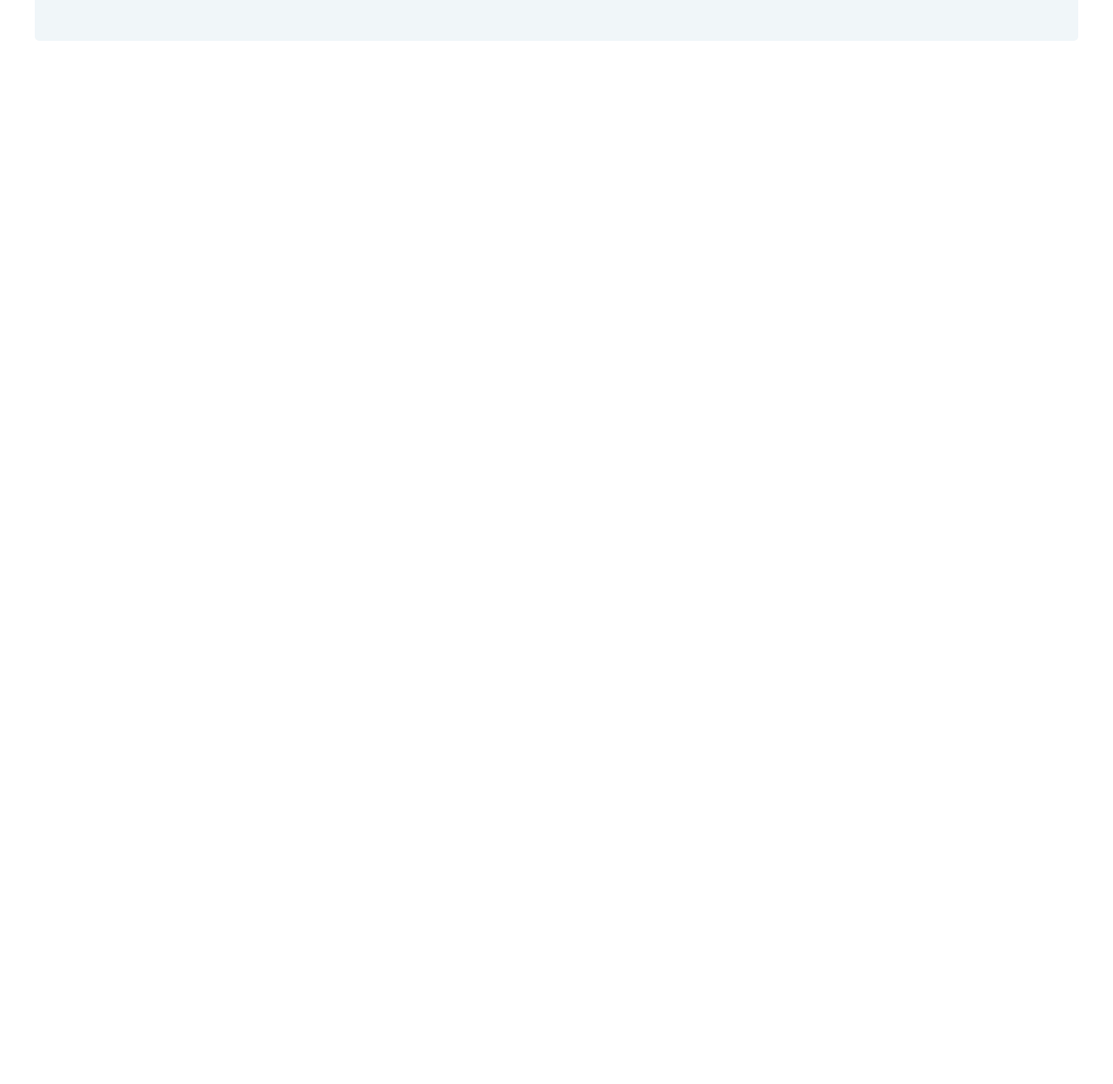
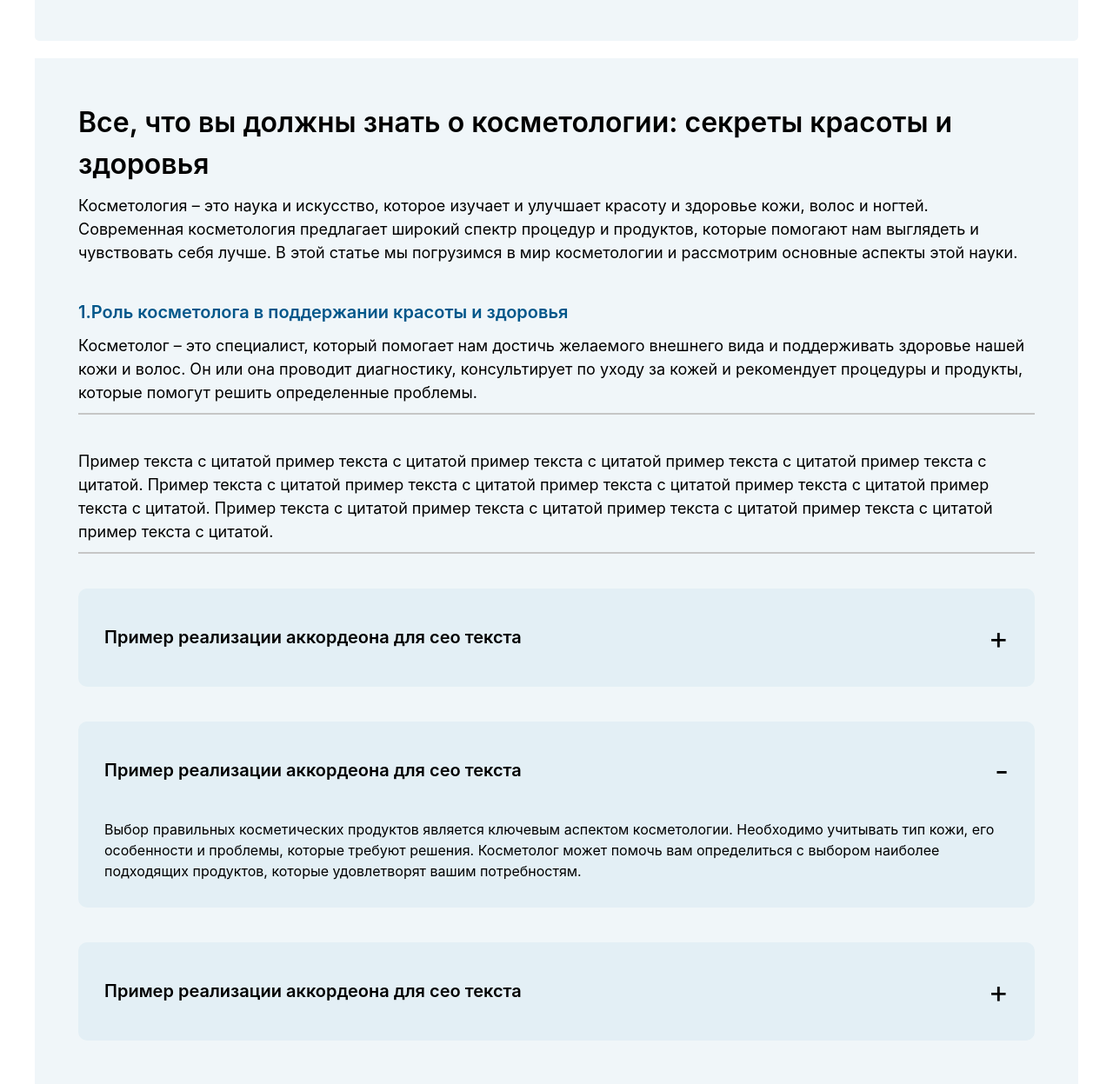
Before and after one commit to rxmnw/EXAM-WEEK-4, a website: page src/page4.html in a window 1280 px wide. Shown: the part 1107-2354 px from the top of the page at 87% size. Before the commit the page ends 1174 px from the top, so only its background shows below. Drawn offline with nearby package versions, Linux system fonts and the light colour scheme; files that its build step writes are made by us from their sources.

Commit message:
Add section 3

```diff
--- a/src/page4.html
+++ b/src/page4.html
@@ -126,6 +126,37 @@
                 <p class="w-[150px]">прием врача любой <br> специальности в день обращения</p>
             </article>
         </section>
+        <section class=" max-w-300 m-auto flex flex-col gap-[40px] bg-[#F0F6F9] p-[50px_15px] lg:p-[50px]">
+            <div class="flex flex-col gap-[10px]">
+                <h1 class="text-[32px] font-semibold">Все, что вы должны знать о косметологии: секреты красоты и здоровья</h1>
+                <p class="text-[18px]">Косметология – это наука и искусство, которое изучает и улучшает красоту и здоровье кожи, волос и ногтей. Современная косметология предлагает широкий спектр процедур и продуктов, которые помогают нам выглядеть и чувствовать себя лучше. В этой статье мы погрузимся в мир косметологии и рассмотрим основные аспекты этой науки.</p>
+            </div>
+             <div class="flex flex-col gap-[10px]">
+                <h1 class="text-[20px] text-[#00578A] font-semibold">1.Роль косметолога в поддержании красоты и здоровья</h1>
+                <p class="text-[18px]">Косметолог – это специалист, который помогает нам достичь желаемого внешнего вида и поддерживать здоровье нашей кожи и волос. Он или она проводит диагностику, консультирует по уходу за кожей и рекомендует процедуры и продукты, которые помогут решить определенные проблемы.</p>
+                <hr class=" hidden lg:flex border-[1px] border-[#C6C6C6]">
+            </div>
+
+             <div class="flex flex-col gap-[10px] hidden lg:flex">
+                <p class="text-[18px]">Пример текста с цитатой пример текста с цитатой пример текста с цитатой пример текста с цитатой пример текста с цитатой. Пример текста с цитатой пример текста с цитатой пример текста с цитатой пример текста с цитатой пример текста с цитатой. Пример текста с цитатой пример текста с цитатой пример текста с цитатой пример текста с цитатой пример текста с цитатой. </p>
+                <hr class="border-[1px] border-[#C6C6C6]">
+            </div>
+            <div class="flex justify-between items-center w-100% bg-[#E3EFF5] p-[30px] rounded-[10px]">
+                <h1 class="font-semibold text-[20px]">Пример реализации аккордеона для сео текста</h1>
+                <h1 class="text-[35px]">+</h1>
+            </div>
+            <div class="flex flex-col gap-[30px] bg-[#E3EFF5] p-[30px] rounded-[10px]">
+            <div class="flex justify-between items-center w-100% ">
+                <h1 class="font-semibold text-[20px]">Пример реализации аккордеона для сео текста</h1>
+                <h1 class="text-[35px]">-</h1>
+            </div>
+            <p>Выбор правильных косметических продуктов является ключевым аспектом косметологии. Необходимо учитывать тип кожи, его особенности и проблемы, которые требуют решения. Косметолог может помочь вам определиться с выбором наиболее подходящих продуктов, которые удовлетворят вашим потребностям.</p>
+            </div>
+             <div class="flex justify-between items-center w-100% bg-[#E3EFF5] p-[30px] rounded-[10px]">
+                <h1 class="font-semibold text-[20px]">Пример реализации аккордеона для сео текста</h1>
+                <h1 class="text-[35px]">+</h1>
+            </div>
+        </section>
     </main>
 </body>
 </html>
```
